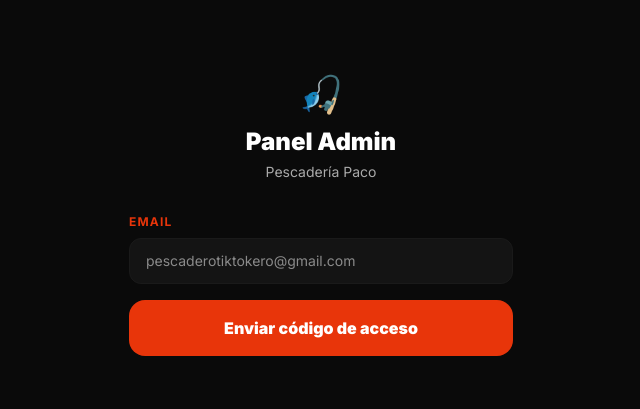
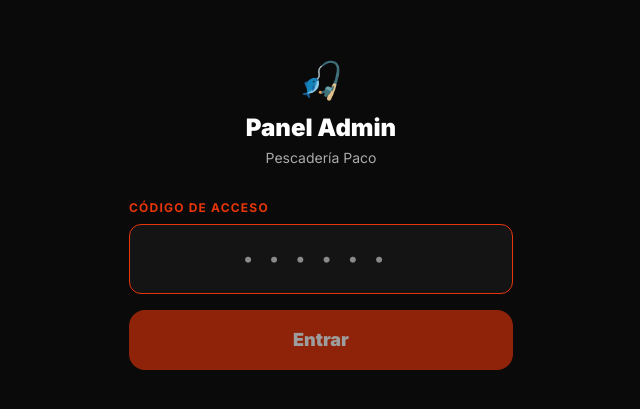
Before and after one commit to puertasjonander-maker/pescaderia-paco, a Next.js app: page /admin/login in a window 1280 px wide. Shown: the part 185-594 px from the top of the page, without its empty margins (319-959 px from the left). Built offline with nearby package versions, Linux system fonts and the light colour scheme.

Commit message:
feat: replace email OTP with demo passcode login (001122)

```diff
--- a/app/admin/login/page.tsx
+++ b/app/admin/login/page.tsx
@@ -1,47 +1,30 @@
 'use client'
 import { useState } from 'react'
 import { useRouter } from 'next/navigation'
-import { createClient } from '@/lib/supabase/client'
 
 export default function AdminLoginPage() {
   const router = useRouter()
-  const [email, setEmail] = useState('')
   const [code, setCode] = useState('')
-  const [sent, setSent] = useState(false)
   const [error, setError] = useState<string | null>(null)
   const [loading, setLoading] = useState(false)
 
-  async function handleSendCode(e: React.FormEvent) {
+  async function handleSubmit(e: React.FormEvent) {
     e.preventDefault()
     setLoading(true)
     setError(null)
-    const supabase = createClient()
-    const { error } = await supabase.auth.signInWithOtp({
-      email,
-      options: { shouldCreateUser: false },
+
+    const res = await fetch('/api/admin-auth', {
+      method: 'POST',
+      headers: { 'Content-Type': 'application/json' },
+      body: JSON.stringify({ code }),
     })
-    if (error) {
-      setError(error.message)
+
+    if (res.ok) {
+      router.push('/admin')
+      router.refresh()
     } else {
-      setSent(true)
-    }
-    setLoading(false)
-  }
-
-  async function handleVerifyCode(e: React.FormEvent) {
-    e.preventDefault()
-    setLoading(true)
-    setError(null)
-    const supabase = createClient()
-    const { error } = await supabase.auth.verifyOtp({
-      email,
-      token: code,
-      type: 'email',
-    })
-    if (error) {
-      setError('Código incorrecto o expirado. Inténtalo de nuevo.')
-    } else {
-      router.push('/admin')
+      setError('Código incorrecto. Inténtalo de nuevo.')
+      setCode('')
     }
     setLoading(false)
   }
@@ -55,39 +38,10 @@ export default function AdminLoginPage() {
           <p className="text-text-secondary text-sm mt-1">Pescadería Paco</p>
         </div>
 
-        {!sent ? (
-          <form onSubmit={handleSendCode} className="space-y-4">
+        <form onSubmit={handleSubmit} className="space-y-4">
           <div>
             <label className="text-xs font-bold tracking-widest text-primary uppercase block mb-2">
-                Email
-              </label>
-              <input
-                type="email"
-                value={email}
-                onChange={(e) => setEmail(e.target.value)}
-                placeholder="pescaderotiktokero@gmail.com"
-                required
-                className="w-full bg-surface border border-surface-alt text-white rounded-xl px-4 py-3 text-sm focus:outline-none focus:border-primary"
-              />
-            </div>
-            {error && <p className="text-red-400 text-sm">{error}</p>}
-            <button
-              type="submit"
-              disabled={loading}
-              className="w-full bg-primary text-white font-black py-4 rounded-2xl disabled:opacity-60"
-            >
-              {loading ? 'Enviando...' : 'Enviar código de acceso'}
-            </button>
-          </form>
-        ) : (
-          <form onSubmit={handleVerifyCode} className="space-y-4">
-            <div className="bg-accent-green rounded-2xl p-4 text-center mb-2">
-              <p className="font-bold text-sm">¡Código enviado!</p>
-              <p className="text-xs text-text-secondary mt-1">Revisa tu email e introduce el código de 6 dígitos.</p>
-            </div>
-            <div>
-              <label className="text-xs font-bold tracking-widest text-primary uppercase block mb-2">
-                Código
+              Código de acceso
             </label>
             <input
               type="text"
@@ -96,29 +50,21 @@ export default function AdminLoginPage() {
               maxLength={6}
               value={code}
               onChange={(e) => setCode(e.target.value.replace(/\D/g, ''))}
-                placeholder="123456"
+              placeholder="······"
               required
               autoFocus
-                className="w-full bg-surface border border-surface-alt text-white rounded-xl px-4 py-3 text-2xl font-black text-center tracking-widest focus:outline-none focus:border-primary"
+              className="w-full bg-surface border border-surface-alt text-white rounded-xl px-4 py-4 text-3xl font-black text-center tracking-[0.5em] focus:outline-none focus:border-primary"
             />
           </div>
-            {error && <p className="text-red-400 text-sm">{error}</p>}
+          {error && <p className="text-red-400 text-sm text-center">{error}</p>}
           <button
             type="submit"
             disabled={loading || code.length !== 6}
-              className="w-full bg-primary text-white font-black py-4 rounded-2xl disabled:opacity-60"
+            className="w-full bg-primary text-white font-black py-4 rounded-2xl disabled:opacity-60 text-lg"
           >
-              {loading ? 'Verificando...' : 'Entrar'}
-            </button>
-            <button
-              type="button"
-              onClick={() => { setSent(false); setCode(''); setError(null) }}
-              className="w-full text-text-secondary text-sm py-2"
-            >
-              Volver a enviar
+            {loading ? '...' : 'Entrar'}
           </button>
         </form>
-        )}
       </div>
     </main>
   )
--- /dev/null
+++ b/app/api/admin-auth/route.ts
@@ -0,0 +1,20 @@
+import { NextResponse } from 'next/server'
+
+const DEMO_CODE = '001122'
+
+export async function POST(request: Request) {
+  const { code } = await request.json()
+
+  if (code !== DEMO_CODE) {
+    return NextResponse.json({ error: 'Código incorrecto' }, { status: 401 })
+  }
+
+  const response = NextResponse.json({ ok: true })
+  response.cookies.set('paco_admin', '1', {
+    httpOnly: true,
+    path: '/',
+    maxAge: 60 * 60 * 24 * 7, // 7 days
+    sameSite: 'lax',
+  })
+  return response
+}
--- a/proxy.ts
+++ b/proxy.ts
@@ -22,17 +22,19 @@ export async function proxy(request: NextRequest) {
   )
 
   const { data: { user } } = await supabase.auth.getUser()
+  const demoCookie = request.cookies.get('paco_admin')?.value === '1'
+  const isAuthenticated = !!user || demoCookie
 
   const isAdminRoute = request.nextUrl.pathname.startsWith('/admin')
   const isLoginPage = request.nextUrl.pathname === '/admin/login'
 
-  if (isAdminRoute && !isLoginPage && !user) {
+  if (isAdminRoute && !isLoginPage && !isAuthenticated) {
     const loginUrl = request.nextUrl.clone()
     loginUrl.pathname = '/admin/login'
     return NextResponse.redirect(loginUrl)
   }
 
-  if (isLoginPage && user) {
+  if (isLoginPage && isAuthenticated) {
     const adminUrl = request.nextUrl.clone()
     adminUrl.pathname = '/admin'
     return NextResponse.redirect(adminUrl)
```
Lines whose indentation alone changed are shown as unchanged.
